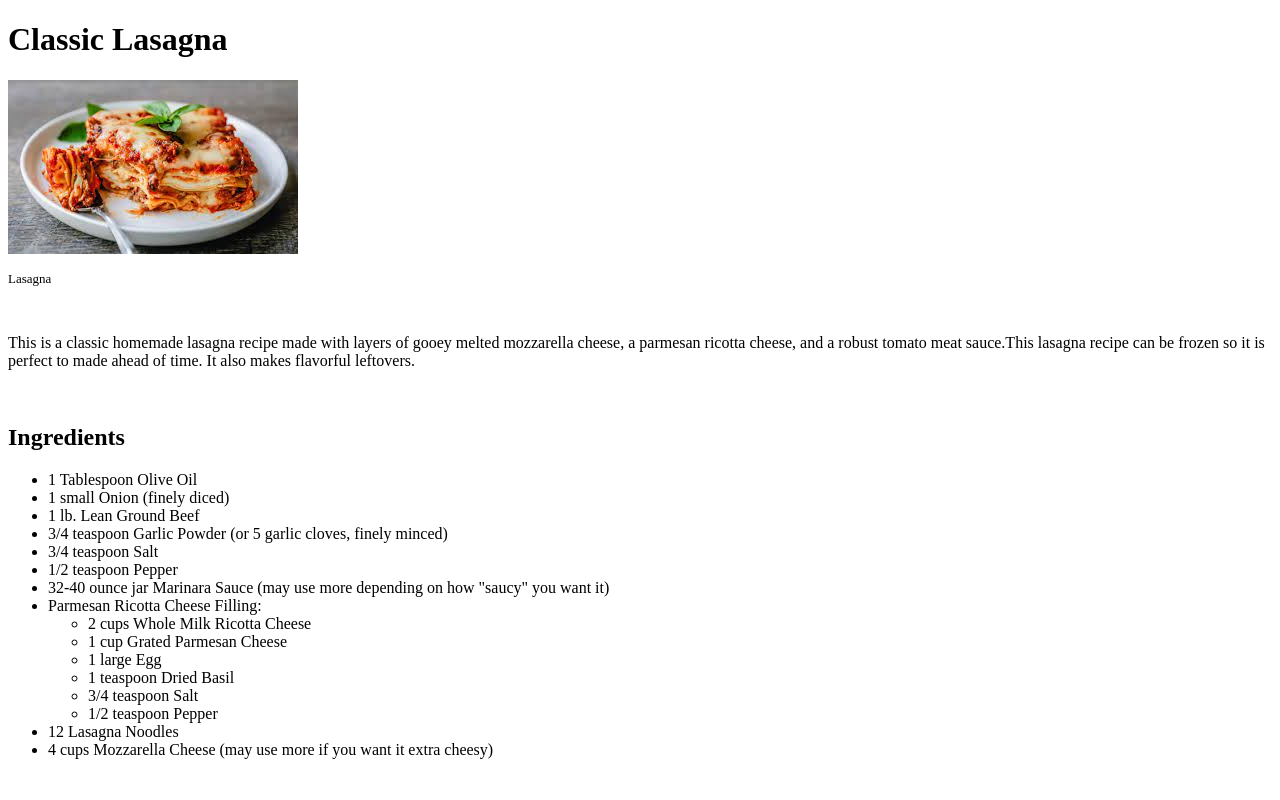
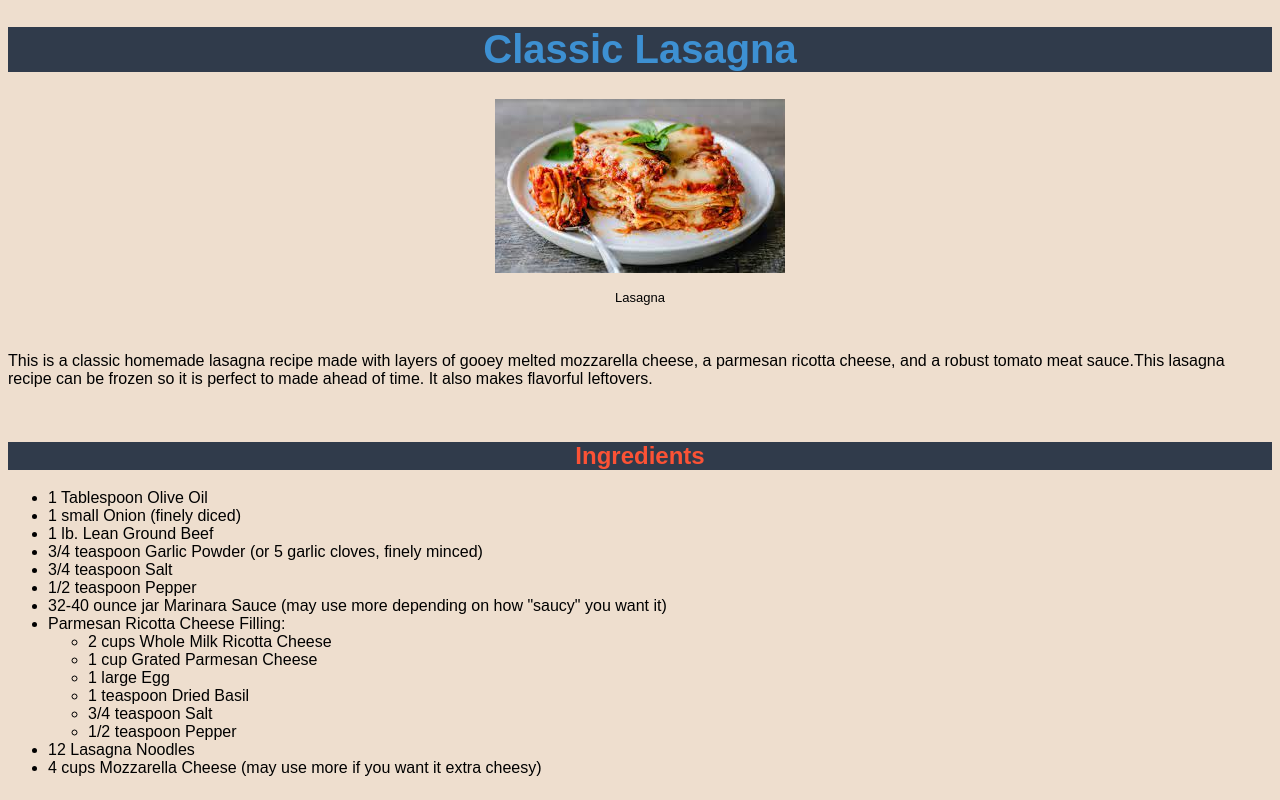
Before and after one commit to TopWaffle/odin-recipes, a plain HTML site: page recipes/Classic Lasagna.html in a window 1280 px wide. Shown: the top 800 px of the page. Drawn offline with Linux system fonts and the light colour scheme.

Commit message:
Stylesheet added, all pages modified.

```diff
--- a/recipes/Classic Lasagna.html
+++ b/recipes/Classic Lasagna.html
@@ -3,17 +3,25 @@
 <head>
     <meta charset="UTF-8">
     <title>Classic Lasagna</title>
+    <link rel="stylesheet" href="../styles.css">
 </head>
 
 <body>
-    <h1>Classic Lasagna</h1>
-    <img src="lasagna.jpeg" alt="lasagna image">
+    <h1 class="title">Classic Lasagna</h1>
+
+    <div class="image lasagna">
+      <img src="lasagna.jpeg" alt="lasagna image" id="lasagna">
+      <br>
+      <p style="font-size:small">Lasagna</p>
+    </div>
+
     <br>
-    <p style="font-size:small">Lasagna</p>
+
+    <p>This is a classic homemade lasagna recipe made with layers of gooey melted mozzarella cheese, a parmesan ricotta cheese, and a robust tomato meat sauce.This lasagna recipe can be frozen so it is perfect to made ahead of time. It also makes flavorful leftovers.</p>
+
     <br>
-    <p>This is a classic homemade lasagna recipe made with layers of gooey melted mozzarella cheese, a parmesan ricotta cheese, and a robust tomato meat sauce.This lasagna recipe can be frozen so it is perfect to made ahead of time. It also makes flavorful leftovers.</p>
-    <br>
-    <h2>Ingredients</h2>
+
+    <h2 class="subtitle">Ingredients</h2>
     <ul>
         <li>1 Tablespoon Olive Oil</li>
         <li>1 small Onion (finely diced)</li>
@@ -36,12 +44,16 @@
       </ul>
 
     <br>
-    <h2>Steps</h2>
+    <h2 class="subtitle">Steps</h2>
     <ol>
         <li>Start by making a homemade meat sauce. This is done by sautéing an onion in olive oil until it begins to soften. This brings out the sweet flavor of the onion.  Then it is time to brown the ground beef until it is browned and the onion is softened. Stir in the marinara sauce and let it simmer on low.  If you want your lasagna to be extra saucy, I suggest adding 1/2 jar more marinara sauce.</li>
+        <br>
         <li>Make a parmesan ricotta cheese mixture. This is what gives the lasagna the creamy filling. I love to flavor the ricotta cheese with a good amount of parmesan cheese, spices, and egg to bind it together.</li>
+        <br>
         <li>Use your favorite lasagna noodles. There are two choices for lasagna noodles — oven-ready pre-cooked noodles or lasagna noodles that need to be cooked before hitting the oven. I have tried both ways and can attest that they both work!</li>
+        <br>
         <li>Bring on the cheese! The best lasagna is full of cheese so be generous with the layers of mozzarella cheese.</li>
+        <br>
         <li>Bake covered for 15 minutes and then remove the foil and continue to cook until the cheese is bubbly. Let it set up for 10 minutes before serving.</li>
     </ol>
     <br>
--- /dev/null
+++ b/styles.css
@@ -0,0 +1,29 @@
+body {
+    font-family: Arial, Helvetica, sans-serif;
+    background-color: #EEDECE;
+}
+
+h1,
+h2 {
+    text-align: center;
+    font-weight: bold;
+    background-color: #303B4B;
+}
+
+h1 {
+    color: #3D90D2;
+    font-size: 40px;
+}
+
+h2 {
+    color: #FB5235;
+}
+
+
+.image {
+    text-align: center;
+}
+
+#index-body {
+    align-items: center;
+}
```
Also changed, not shown: index.html (+3 -2 lines), recipes/Classic Cheeseburger.html (+21 -7 lines), recipes/Oven Roasted Chicken Shawarma.html (+22 -7 lines).
